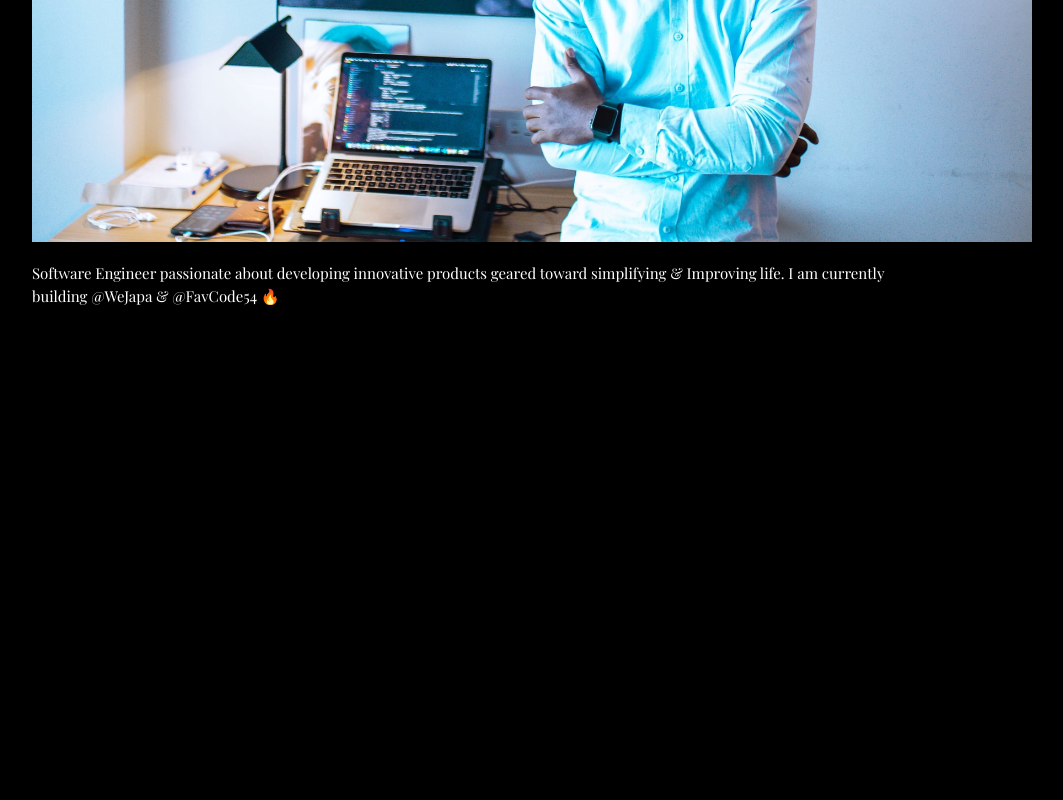
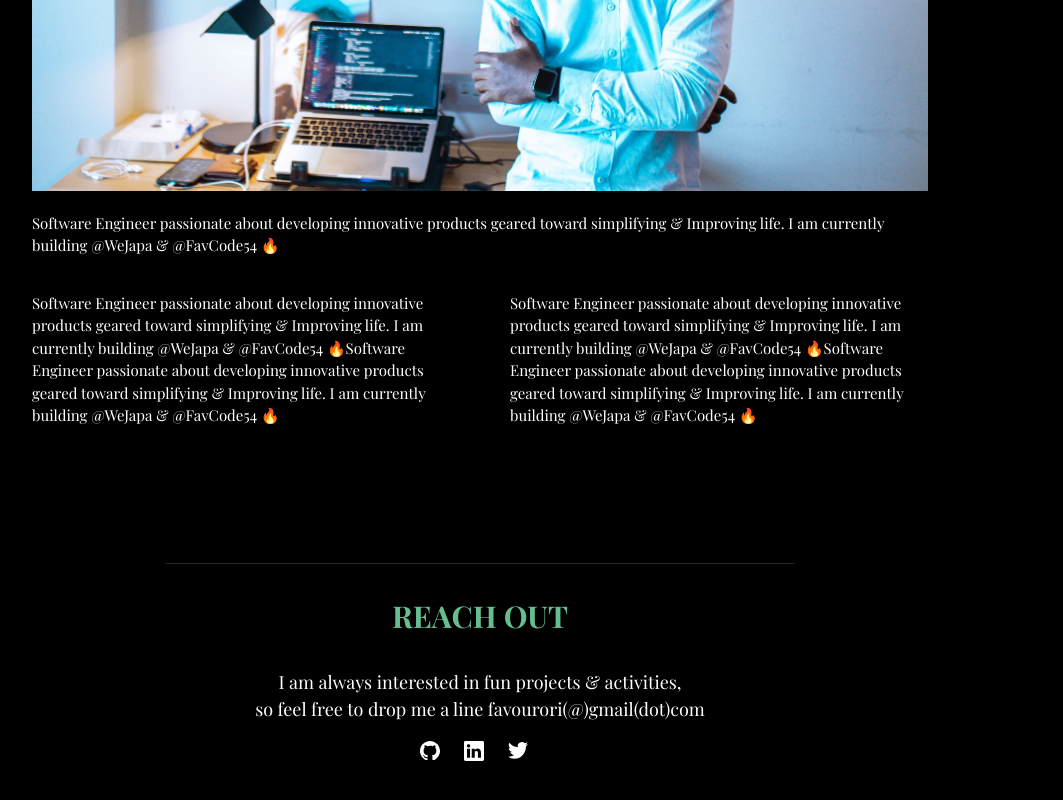
Before and after one commit to favourori/19-pws, a Vue app: page /about in a window 1280 px wide. Shown: the part 464-1264 px from the top of the page, without its empty margins (160-1223 px from the left). Before the commit the page ends 800 px from the top, so only its background shows below. Built offline with nearby package versions, Linux system fonts and the light colour scheme.

Commit message:
edit about page

```diff
--- a/src/components/Footer.vue
+++ b/src/components/Footer.vue
@@ -8,6 +8,74 @@
         I am always interested in fun projects & activities, <br />
         so feel free to drop me a line favourori(@)gmail(dot)com
       </p>
+      <ul class="socials">
+        <li>
+          <a href=""
+            ><svg
+              data-v-5f033287=""
+              width="64"
+              height="63"
+              viewBox="0 0 64 63"
+              xmlns="http://www.w3.org/2000/svg"
+              svg-inline=""
+              role="presentation"
+              focusable="false"
+              tabindex="-1"
+              class="icon"
+            >
+              <g data-v-5f033287="" fill="#FFF" fill-rule="nonzero">
+                <path
+                  data-v-5f033287=""
+                  d="M32 0C16.299.01 2.921 11.405.413 26.905c-2.51 15.5 6.59 30.532 21.487 35.495 1.6.3 2.2-.7 2.2-1.5v-6c-8.9 1.9-10.8-3.8-10.8-3.8-1.5-3.7-3.6-4.7-3.6-4.7-2.9-2 .2-1.9.2-1.9 3.2.2 4.9 3.3 4.9 3.3 2.9 4.9 7.5 3.5 9.3 2.7a6.93 6.93 0 012-4.3c-7.1-.8-14.6-3.6-14.6-15.8a12.27 12.27 0 013.3-8.6 11.965 11.965 0 01.3-8.5s2.7-.9 8.8 3.3a30.873 30.873 0 018-1.1c2.704.008 5.394.378 8 1.1 6.1-4.1 8.8-3.3 8.8-3.3a11.965 11.965 0 01.3 8.5 12.1 12.1 0 013.3 8.6c0 12.3-7.5 15-14.6 15.8a7.746 7.746 0 012.2 5.9v8.8c0 .9.6 1.8 2.2 1.5 14.896-4.963 23.996-19.996 21.487-35.495C61.08 11.405 47.701.01 32 0z"
+                ></path>
+                <path
+                  data-v-5f033287=""
+                  d="M12.1 45.9c-.1.2-.3.2-.5.1s-.4-.3-.3-.5c.1-.2.3-.2.6-.1.2.2.3.4.2.5zm1.3 1.5a.589.589 0 01-.8-.8.631.631 0 01.7.1.494.494 0 01.1.7zm1.3 1.8a.585.585 0 01-.7-.3.6.6 0 010-.8.585.585 0 01.7.3c.2.3.2.7 0 .8zm1.7 1.8c-.2.2-.5.1-.8-.1-.3-.3-.4-.6-.2-.8a.619.619 0 01.8.1.554.554 0 01.2.8zm2.4 1c-.1.3-.4.4-.8.3-.4-.1-.6-.4-.5-.7.1-.3.4-.4.8-.3.3.2.6.5.5.7zm2.6.2c0 .3-.3.5-.7.5-.4 0-.7-.2-.7-.5s.3-.5.7-.5c.4.1.7.3.7.5zm2.4-.4c0 .3-.2.5-.6.6a.691.691 0 01-.8-.3c0-.3.2-.5.6-.6.5-.1.8.1.8.3z"
+                ></path>
+              </g></svg
+          ></a>
+        </li>
+        <li>
+          <a href=""
+            ><svg
+              width="60"
+              height="60"
+              viewBox="0 0 60 60"
+              xmlns="http://www.w3.org/2000/svg"
+              svg-inline=""
+              role="presentation"
+              focusable="false"
+              tabindex="-1"
+              class="svg-inline--fa"
+            >
+              <path
+                d="M55.575 0H4.425C2 0 0 1.925 0 4.3v51.4C0 58.075 2 60 4.425 60h51.15C58.025 60 60 58.075 60 55.7V4.3C60 1.925 58 0 55.575 0zm-37.4 50.25h-9.05V23.1h9.05v27.15zm-4.5-30.85H13.6c-3.05 0-5-2.075-5-4.675 0-2.65 2-4.675 5.125-4.675 3.1 0 5 2 5.05 4.675 0 2.6-1.95 4.675-5.125 4.675h.025zM50.85 50.25h-9.075v-14.5c0-3.625-1.3-6.125-4.575-6.125-2.5 0-4 1.675-4.675 3.3-.25.575-.275 1.375-.275 2.2V50.25H23.2s.125-24.55 0-27.1h9.075V27a9 9 0 018.15-4.5c5.975 0 10.45 3.9 10.45 12.225V50.25h-.025z"
+                fill="#FFF"
+                fill-rule="nonzero"
+              ></path></svg
+          ></a>
+        </li>
+        <li>
+          <a href=""
+            ><svg
+              width="60"
+              height="50"
+              viewBox="0 0 60 50"
+              xmlns="http://www.w3.org/2000/svg"
+              svg-inline=""
+              role="presentation"
+              focusable="false"
+              tabindex="-1"
+              class="svg-inline--fa"
+            >
+              <path
+                d="M60 5.925a24 24 0 01-7.075 2 12.6 12.6 0 005.425-7c-2.375 1.45-5 2.5-7.825 3.05a12.15 12.15 0 00-9-3.975A12.475 12.475 0 0029.55 15.5 34.675 34.675 0 014.175 2.3 12.8 12.8 0 008 19.175a12.05 12.05 0 01-5.575-1.6v.175c0 6.1 4.25 11.2 9.875 12.375a12.1 12.1 0 01-5.55.2C8.325 35.35 12.875 39 18.25 39.1A24.3 24.3 0 010 44.35 34.2 34.2 0 0018.875 50c22.65 0 35-19.25 35-35.925V12.45c2.4-1.775 4.475-4 6.125-6.525z"
+                fill="#FFF"
+                fill-rule="nonzero"
+              ></path></svg
+          ></a>
+        </li>
+      </ul>
     </div>
   </div>
 </template>
@@ -35,4 +103,23 @@ hr {
 .footer {
   font-size: 18px;
 }
+.socials {
+  display: flex;
+  -webkit-box-align: center;
+  align-items: center;
+  justify-content: center;
+}
+.socials li {
+  margin: 0px 12px;
+}
+.socials li:first-child {
+  margin-left: 0px;
+}
+.socials li a {
+  color: #fff;
+}
+.socials li a svg {
+  width: 20px;
+  height: auto;
+}
 </style>
--- a/src/views/About.vue
+++ b/src/views/About.vue
@@ -4,11 +4,62 @@
     <h5 style="margin-top: 60px">About me - brief</h5>
     <hr />
     <br />
-    <img src="@/assets/projects/ori.jpg" style="max-width: 1000px" />
+    <img
+      src="@/assets/projects/ori.jpg"
+      style="max-width: 1000px; width: 100%"
+    />
     <p>
       Software Engineer passionate about developing innovative products geared
       toward simplifying & Improving life. I am currently building @WeJapa &
       @FavCode54 🔥
     </p>
+    <div class="flex-container">
+      <div class="flex-col">
+        <p>
+          Software Engineer passionate about developing innovative products
+          geared toward simplifying & Improving life. I am currently building
+          @WeJapa & @FavCode54 🔥Software Engineer passionate about developing
+          innovative products geared toward simplifying & Improving life. I am
+          currently building @WeJapa & @FavCode54 🔥
+        </p>
+      </div>
+      <div class="flex-col">
+        <p>
+          Software Engineer passionate about developing innovative products
+          geared toward simplifying & Improving life. I am currently building
+          @WeJapa & @FavCode54 🔥Software Engineer passionate about developing
+          innovative products geared toward simplifying & Improving life. I am
+          currently building @WeJapa & @FavCode54 🔥
+        </p>
+      </div>
+    </div>
+    <Footer />
   </div>
 </template>
+<script>
+import Footer from "@/components/Footer";
+export default {
+  name: "About",
+  components: { Footer },
+};
+</script>
+<style scoped>
+.flex-container {
+  display: flex;
+  flex-direction: row;
+  flex-wrap: wrap;
+  justify-content: space-between;
+  margin-top: 20px;
+}
+.flex-col {
+  width: calc(50% - 30px);
+  position: relative;
+  margin-bottom: 20px;
+  transition: all 0.4s ease-in-out !important;
+}
+@media only screen and (max-width: 690px) {
+  .flex-col {
+    width: 100%;
+  }
+}
+</style>
```
